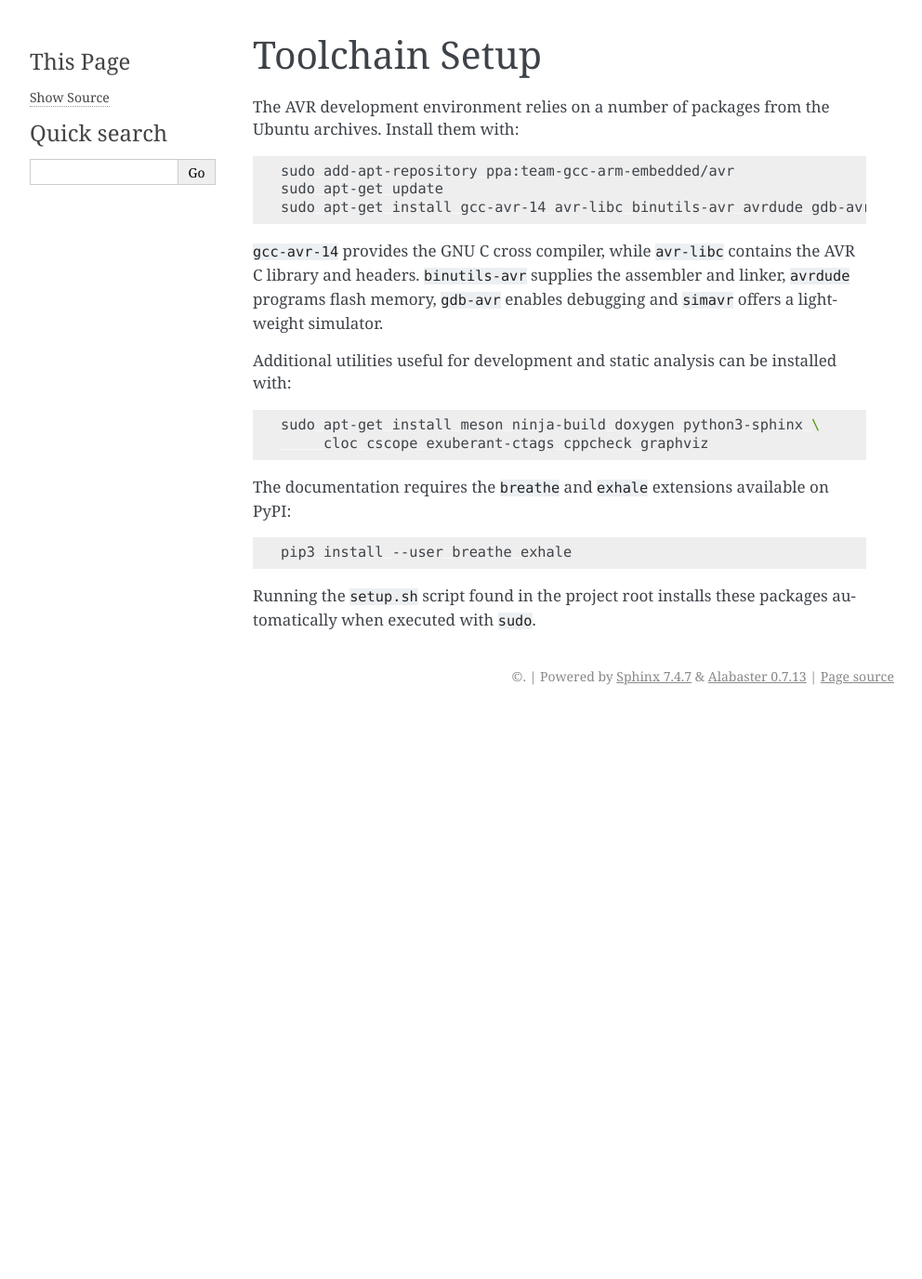
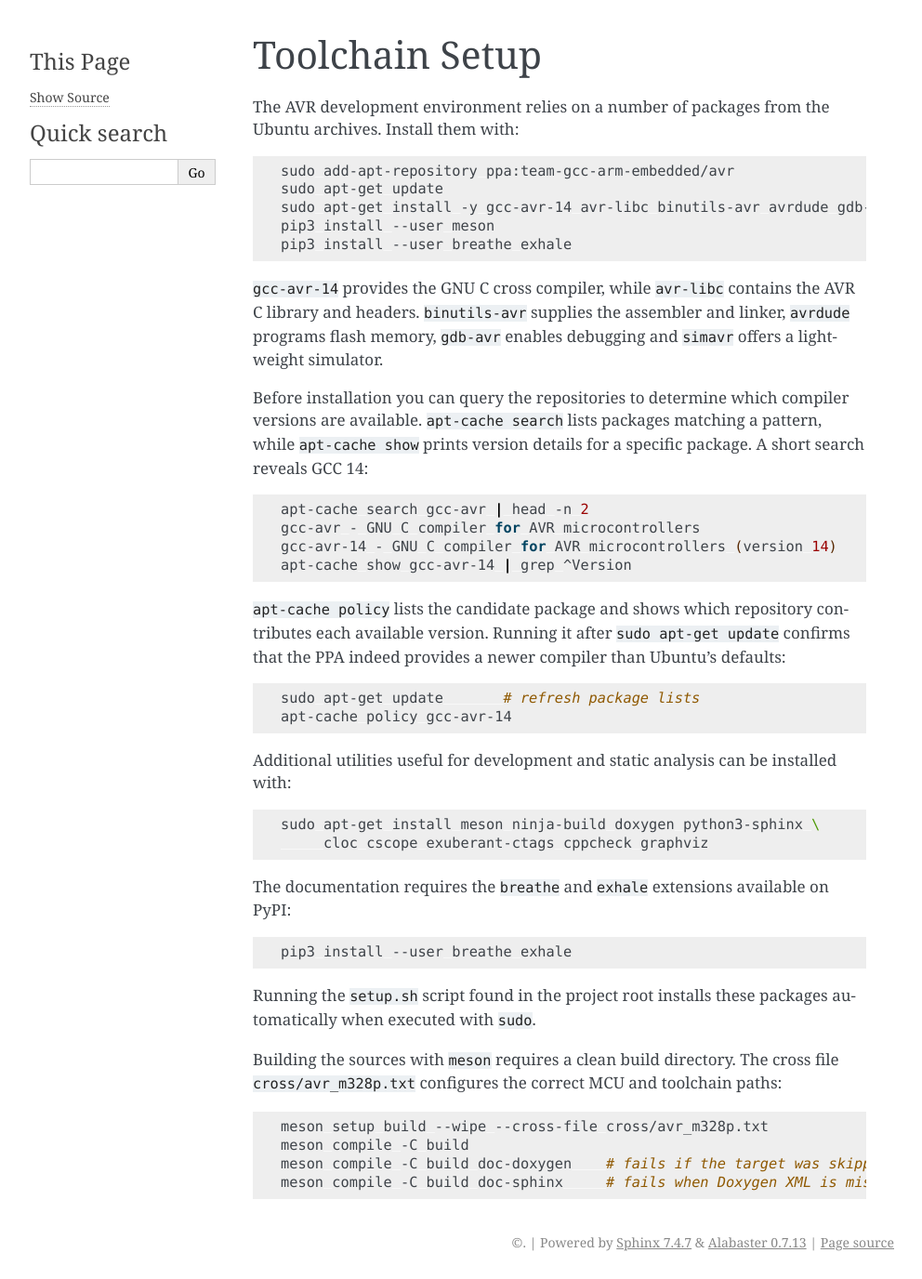
Before and after one commit to Oichkatzelesfrettschen/Avrix, a Sphinx documentation site: the page built from docs/source/toolchain.rst, in a window 1280 px wide. Shown: the whole page at 93% size, without its empty margins (148-1140 px from the left). Built offline with Sphinx 7.4.7, drawn with Linux system fonts in a browser that asks for light colours; before the commit the page ends 900 px from its top, so only the background shows below that.

Commit message:
docs: expand manual setup commands

````diff
--- a/docs/source/index.rst
+++ b/docs/source/index.rst
@@ -8,7 +8,8 @@ controller). Run
 meson compile doc-doxygen
 meson compile doc-sphinx
 ```
-from the build directory to generate HTML output.
+from the build directory to generate HTML output.  These targets may fail if
+``doxygen`` is not installed or if the XML files have not been generated yet.
 
 .. toctree::
    :maxdepth: 2
--- a/docs/source/toolchain.rst
+++ b/docs/source/toolchain.rst
@@ -8,12 +8,36 @@ Ubuntu archives.  Install them with:
 
    sudo add-apt-repository ppa:team-gcc-arm-embedded/avr
    sudo apt-get update
-   sudo apt-get install gcc-avr-14 avr-libc binutils-avr avrdude gdb-avr simavr
+   sudo apt-get install -y gcc-avr-14 avr-libc binutils-avr avrdude gdb-avr simavr
+   pip3 install --user meson
+   pip3 install --user breathe exhale
 
 ``gcc-avr-14`` provides the GNU C cross compiler, while ``avr-libc``
 contains the AVR C library and headers. ``binutils-avr`` supplies the
 assembler and linker, ``avrdude`` programs flash memory, ``gdb-avr``
 enables debugging and ``simavr`` offers a lightweight simulator.
+
+Before installation you can query the repositories to determine which
+compiler versions are available.  ``apt-cache search`` lists packages
+matching a pattern, while ``apt-cache show`` prints version details for a
+specific package.  A short search reveals GCC 14:
+
+.. code-block:: bash
+
+   apt-cache search gcc-avr | head -n 2
+   gcc-avr - GNU C compiler for AVR microcontrollers
+   gcc-avr-14 - GNU C compiler for AVR microcontrollers (version 14)
+   apt-cache show gcc-avr-14 | grep ^Version
+
+``apt-cache policy`` lists the candidate package and shows which repository
+contributes each available version.  Running it after ``sudo apt-get update``
+confirms that the PPA indeed provides a newer compiler than Ubuntu's
+defaults:
+
+.. code-block:: bash
+
+   sudo apt-get update       # refresh package lists
+   apt-cache policy gcc-avr-14
 
 Additional utilities useful for development and static analysis can be
 installed with:
@@ -32,3 +56,14 @@ available on PyPI:
 
 Running the ``setup.sh`` script found in the project root installs these
 packages automatically when executed with ``sudo``.
+
+Building the sources with ``meson`` requires a clean build directory.  The
+cross file ``cross/avr_m328p.txt`` configures the correct MCU and toolchain
+paths:
+
+.. code-block:: bash
+
+   meson setup build --wipe --cross-file cross/avr_m328p.txt
+   meson compile -C build
+   meson compile -C build doc-doxygen    # fails if the target was skipped
+   meson compile -C build doc-sphinx     # fails when Doxygen XML is missing
````
Also changed, not shown: README.md (+28 -9 lines).
